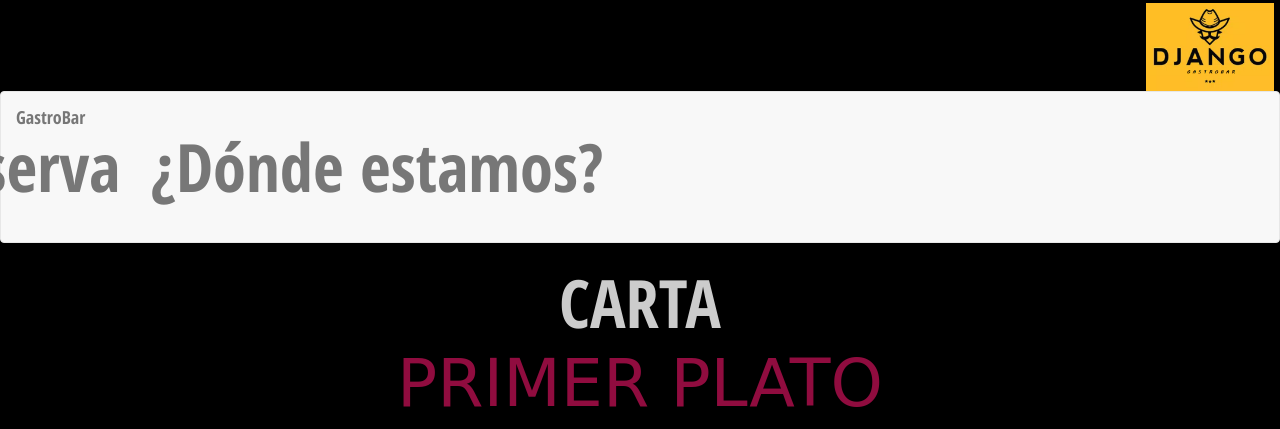
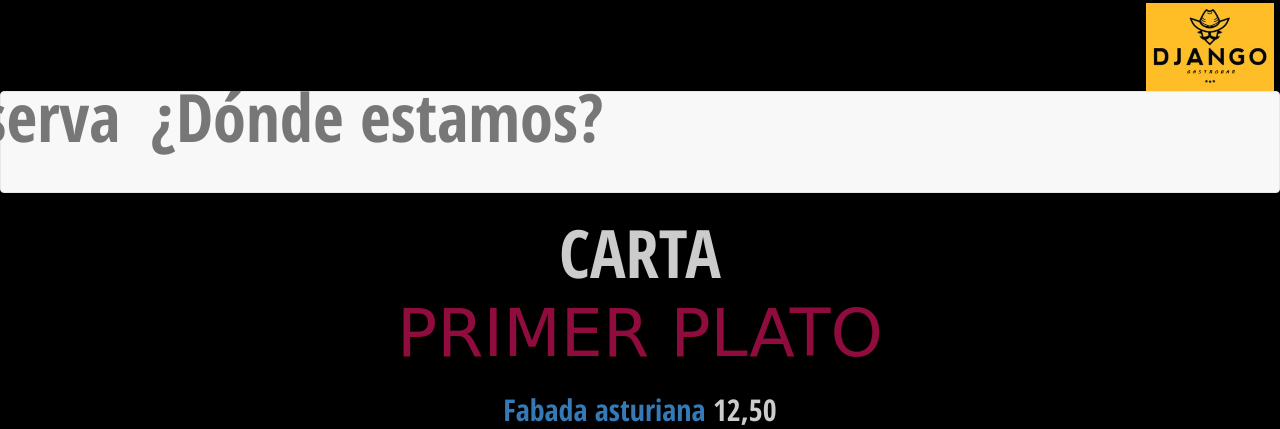
Before and after one commit to CEB-2/django_gastrobar, a Django app: page /gastrobar/ in a window 1280 px wide. Shown: the top 429 px of the page. Run offline with Django 4.2, Linux system fonts and the light colour scheme; data comes from the database, SQL or seed files in the repository; some libraries are stand-ins or nearby versions; some web fonts are replaced.

Commit message:
mainhmtl

```diff
--- a/gastrobar/templates/main.html
+++ b/gastrobar/templates/main.html
@@ -2,7 +2,6 @@
 {%load static%}
 {% block page_content1 %}
             <nav class="navbar navbar-default">
-                    <a class="navbar-brand" class="gastro" href="../">GastroBar</a>
                   <ul class="nav navbar-nav" class="nav">
                     <li><a href="carta">Carta</a></li>
                     <li><a href="menu">Menú del dia</a></li>
```
